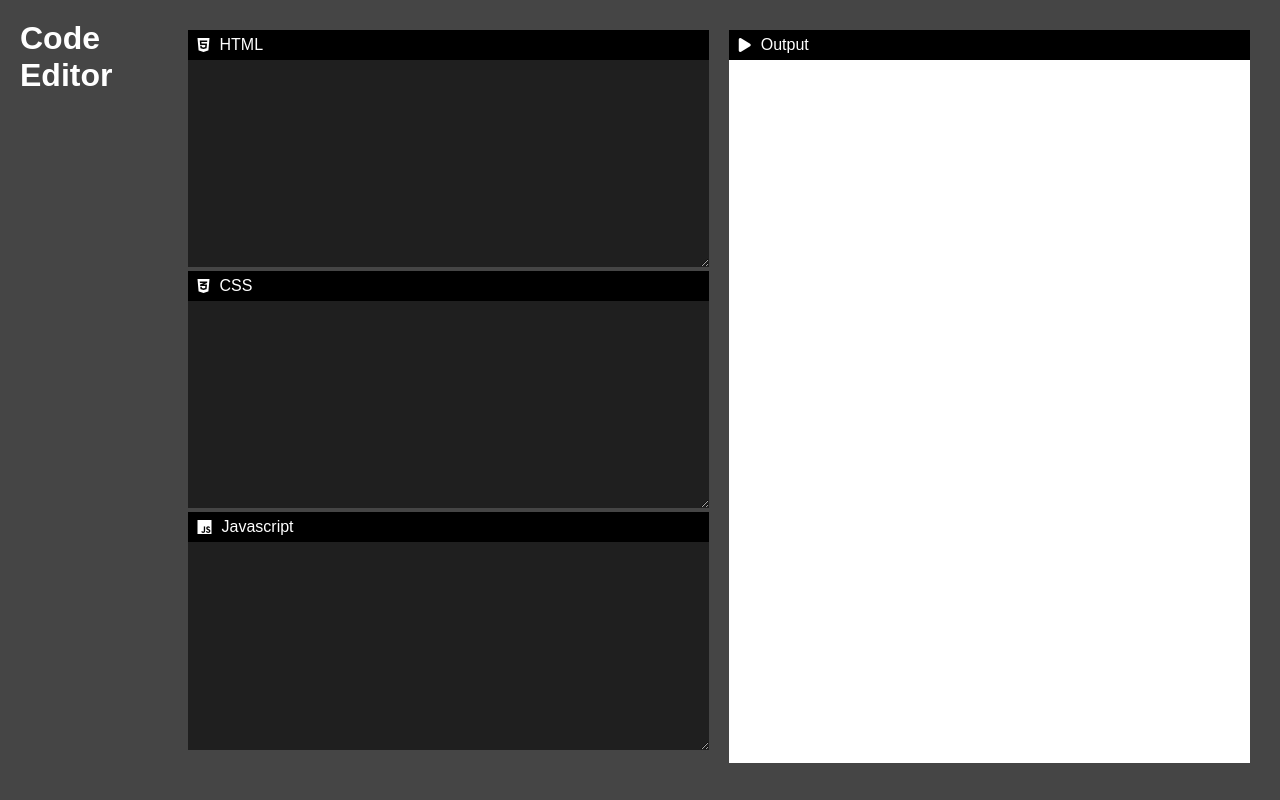
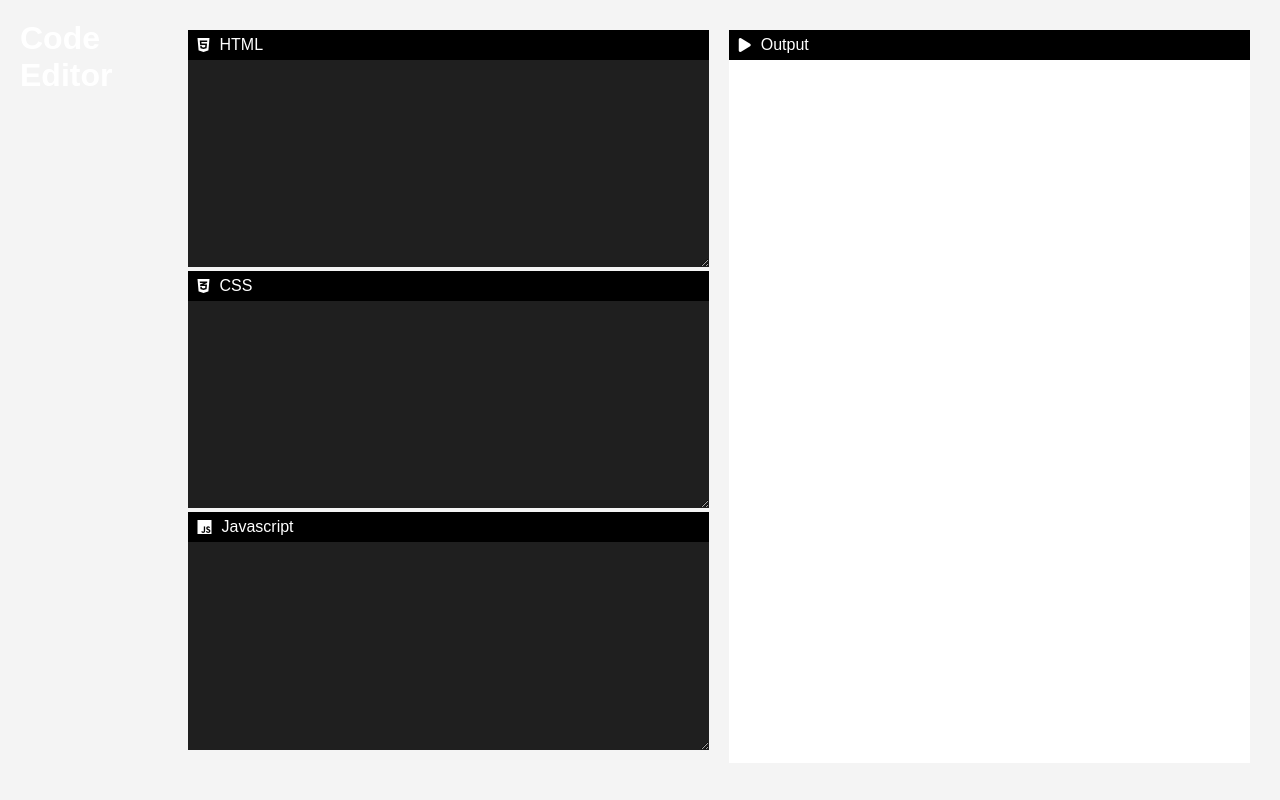
Before and after one commit to kaushalkalas-creative/CSSProject, a plain HTML site: page index.html in a window 1280 px wide. Drawn offline with Linux system fonts and the light colour scheme.

Commit message:
Update style.css

```diff
--- a/style.css
+++ b/style.css
@@ -6,7 +6,7 @@
 }
 
 body {
-  background-color: #454545;
+  background-color: #f4f4f4;
   color: #fff;
 }
 
```
